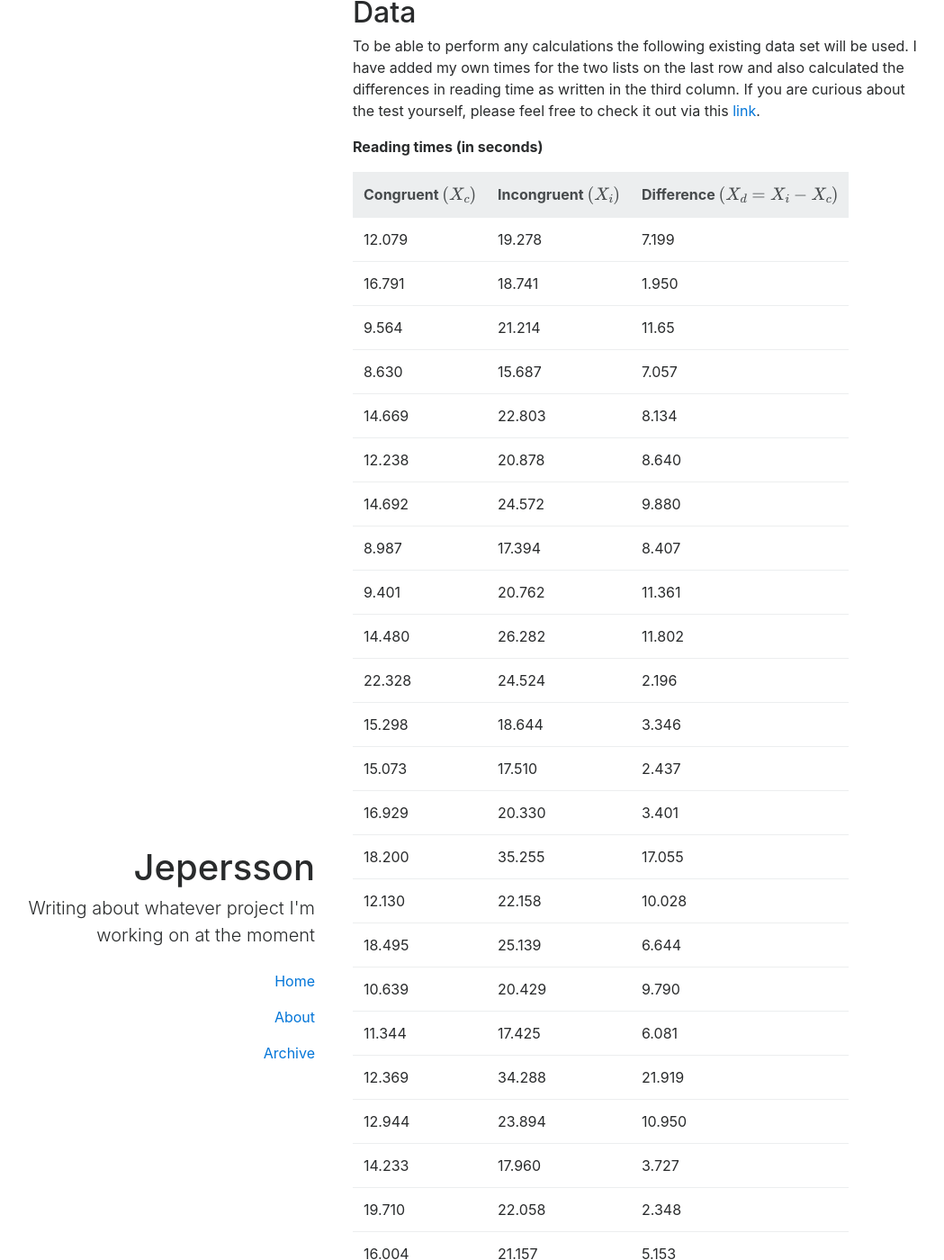
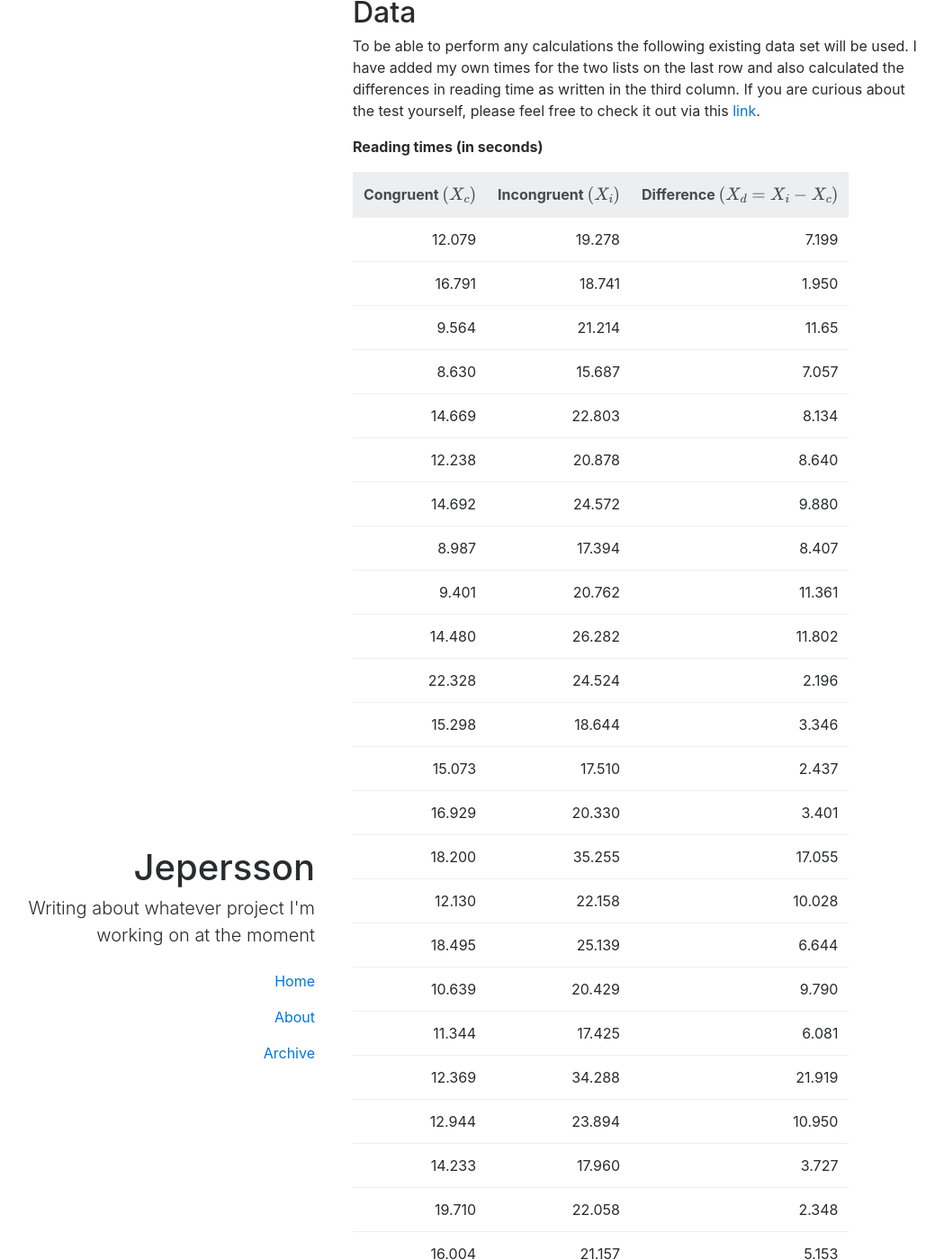
Before and after one commit to jepersson/jepersson.github.io, a Jekyll site: the page built from index.html, in a window 1280 px wide and 1400 px high, scrolled down 2173 px. Shown: the whole window at 90% size, without its empty margins (73-1122 px from the left). Built offline with Jekyll 4.4.1, drawn with Linux system fonts in a browser that asks for light colours; formulas are drawn with MathJax 3; a script that is not in the unit is left out.

Commit message:
Update styling for tables.

```diff
--- a/css/style.scss
+++ b/css/style.scss
@@ -10,6 +10,9 @@ table {
 }
 thead {
   @extend .thead-default;
+}
+td {
+  @extend .text-right;
 }
 blockquote {
   @extend .blockquote;
```
